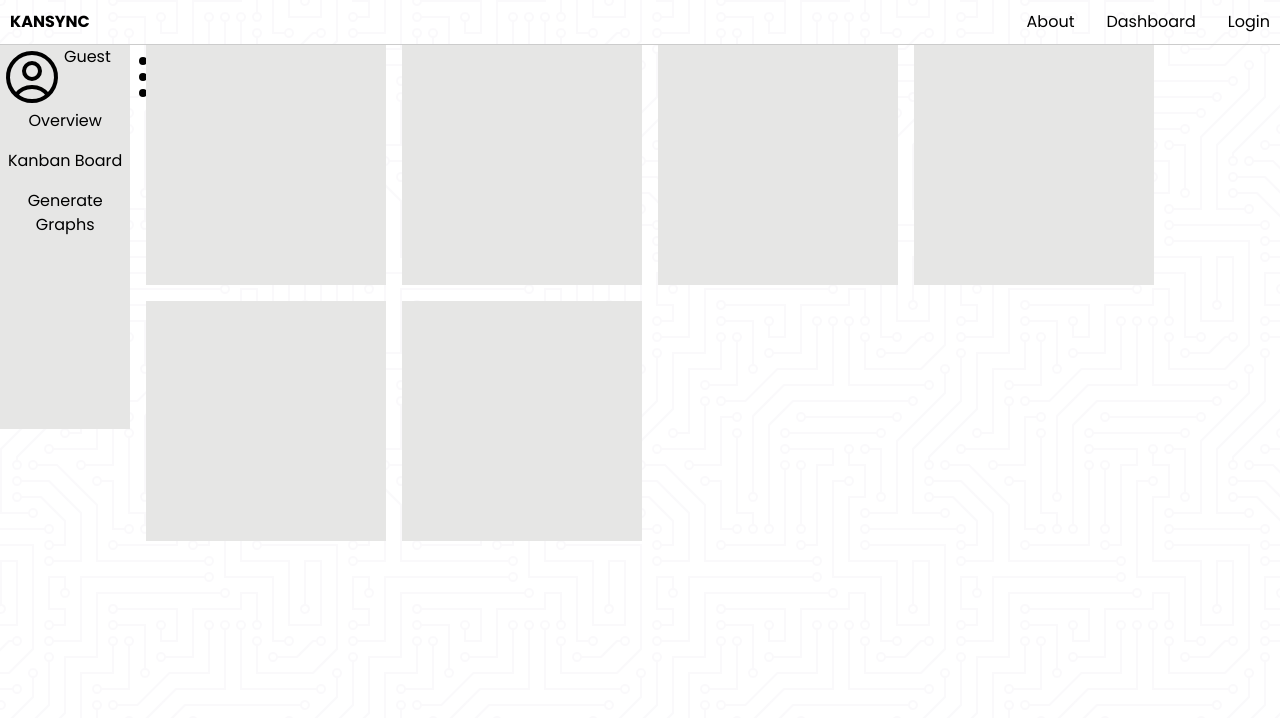
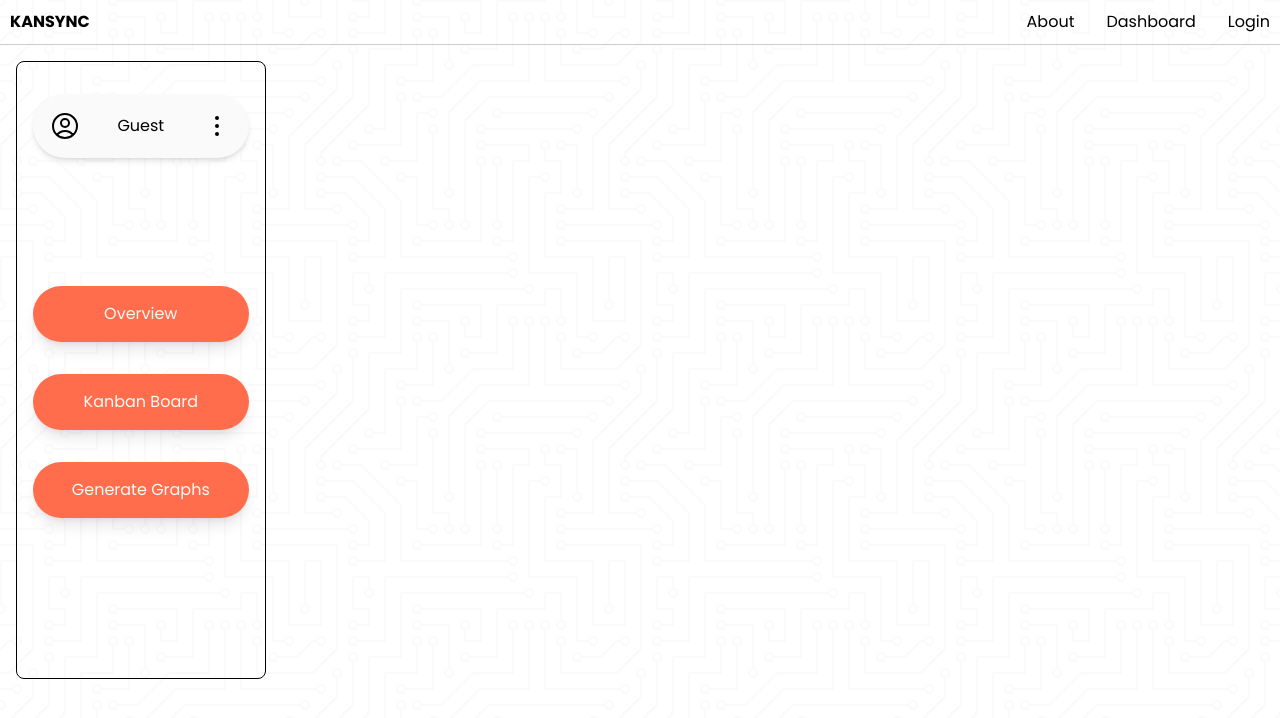
Before and after one commit to KanSync/kansync-portal, a React (Vite) app: page /kanban in a window 1280 px wide. Shown: the top 718 px of the page. Built offline with nearby package versions, Linux system fonts and the light colour scheme.

Commit message:
Sidebar design improved as well as some refactoring and fixed up the overview view.

```diff
--- /dev/null
+++ b/src/juicybutton.tsx
@@ -0,0 +1,18 @@
+const JuicyButton = ({
+  onClick,
+  children,
+}: {
+  onClick?: React.MouseEventHandler<HTMLButtonElement>;
+  children: React.ReactNode;
+}) => {
+  return (
+    <button
+      onClick={onClick}
+      className="bg-text text-background p-4 rounded-full hover:bg-text/80 shadow-lg transform hover:scale-110 transition duration-300 ease-in-out active:scale-75"
+    >
+      {children}
+    </button>
+  );
+};
+
+export default JuicyButton;
--- a/src/overview.tsx
+++ /dev/null
@@ -1,22 +0,0 @@
-const Box = () => {
-  return (
-    <>
-      <div className="bg-secondary w-60 h-60"></div>
-    </>
-  );
-};
-
-const Overview = () => {
-  return (
-    <div className="gap-4 flex flex-wrap">
-      <Box />
-      <Box />
-      <Box />
-      <Box />
-      <Box />
-      <Box />
-    </div>
-  );
-};
-
-export default Overview;
--- a/src/routes/about-page.tsx
+++ b/src/routes/about-page.tsx
@@ -45,14 +45,8 @@ const AboutPage = () => {
   return (
     <>
       <Header />
-      <div
-        style={{
-          display: "flex",
-          flexDirection: "column",
-          gap: "5em",
-          alignItems: "center",
-        }}
-      >
+      <div className="min-h-screen mx-32">
+        <div className="flex flex-col place-items-center">
           <div
             style={{
               fontSize: 48,
@@ -72,15 +66,15 @@ const AboutPage = () => {
             </span>
           </div>
         </div>
-      <div className="flex flex-col place-items-center pt-16 gap-10 mx-16">
+        <div className="flex flex-col place-items-center pt-16 gap-10">
           <b className="text-xl">Why KanSync?</b>
-        <div className="flex flex-row">
+          <div className="flex flex-row gap-8">
             <PositiveTextBoxes title="Saves time" />
             <PositiveTextBoxes title="It's Realistic" />
             <PositiveTextBoxes title="It's simple" />
           </div>
         </div>
-
+      </div>
       <Footer />
     </>
   );
--- /dev/null
+++ b/src/routes/board.tsx
@@ -0,0 +1,9 @@
+const Board = () => {
+  return (
+    <div>
+      <h1>Board</h1>
+    </div>
+  );
+};
+
+export default Board;
--- a/src/routes/dashboard.tsx
+++ b/src/routes/dashboard.tsx
@@ -3,9 +3,10 @@ import { Link } from "react-router-dom";
 import Header from "../header";
 import { useProject } from "../providers/ProjectProvider";
 
-import { useCallback, useState } from "react";
+import React, { useCallback, useState } from "react";
 import { DefaultInput } from "../DefaultInput";
 import PlusCircle from "../assets/plus-circle.svg";
+import JuicyButton from "../juicybutton";
 
 function classNames(...classes: string[]) {
   return classes.filter(Boolean).join(" ");
@@ -67,9 +68,22 @@ const BoardImporter = () => {
                         placeholder="Enter name of repository"
                         onChildValueChange={handleChildValueChange}
                       />
-                      <button className="hover:bg-accent" onClick={handleClick}>
-                        <img src={PlusCircle} className="w-16" alt="" />
-                      </button>
+                      <JuicyButton onClick={handleClick}>
+                        <svg
+                          xmlns="http://www.w3.org/2000/svg"
+                          fill="none"
+                          viewBox="0 0 24 24"
+                          stroke-width="1.5"
+                          stroke="currentColor"
+                          className="w-6 h-6"
+                        >
+                          <path
+                            stroke-linecap="round"
+                            stroke-linejoin="round"
+                            d="M12 4.5v15m7.5-7.5h-15"
+                          />
+                        </svg>
+                      </JuicyButton>
                     </div>
                   </li>
 
@@ -106,16 +120,14 @@ const Dashboard = () => {
     <>
       <Header />
       <div className="flex flex-col flex-1 gap-8 place-items-center py-16">
-        <BoardImporter />
         {(activeProjects.Github.length > 0 ||
           activeProjects.Jira.length > 0 ||
           activeProjects.Trello.length > 0) && (
-          <Link to="/kanban" className="flex place-content-center">
-            <button className="bg-text text-background px-16 py-4 rounded-md">
-              Continue with selected boards
-            </button>
+          <Link to="/kanban/overview" className="flex place-content-center">
+            <JuicyButton>Continue with selected boards</JuicyButton>
           </Link>
         )}
+        <BoardImporter />
       </div>
     </>
   );
--- /dev/null
+++ b/src/routes/graphs.tsx
@@ -0,0 +1,9 @@
+const Graphs = () => {
+  return (
+    <div>
+      <h1>Graphs</h1>
+    </div>
+  );
+};
+
+export default Graphs;
--- a/src/routes/kanban-page.tsx
+++ b/src/routes/kanban-page.tsx
@@ -1,22 +1,13 @@
+import { Link, Outlet } from "react-router-dom";
 import EllipsisVertical from "../assets/ellipsis-vertical.svg";
 import UserCircle from "../assets/user-circle.svg";
 import Header from "../header";
-import Overview from "../overview";
 
-const Sidebar = () => {
+const ShinyButton = ({ children }: { children: React.ReactNode }) => {
   return (
-    <div className="flex flex-col bg-secondary h-96">
-      <div className="flex">
-        <img src={UserCircle} className="w-16" alt="" />
-        Guest
-        <img src={EllipsisVertical} className="w-16" alt="" />
-      </div>
-      <div className="flex-1 flex flex-col gap-4">
-        <button>Overview</button>
-        <button>Kanban Board</button>
-        <button>Generate Graphs</button>
-      </div>
-    </div>
+    <button className="bg-primary hover:bg-primary/60bg-text text-background p-4 rounded-full hover:bg-text/80 shadow-lg transform hover:scale-110 transition duration-300 ease-in-out active:scale-75 w-full">
+      {children}
+    </button>
   );
 };
 
@@ -24,9 +15,26 @@ const KanbanPage = () => {
   return (
     <>
       <Header />
-      <div className="flex flex-row gap-4">
-        <Sidebar />
-        <Overview />
+      <div className="flex flex-row gap-4 p-4 ">
+        <div className="flex flex-col w-1/5 py-8 px-4 border rounded-lg">
+          <div className="flex w-full justify-between items-center bg-background shadow-md p-4 rounded-full">
+            <img src={UserCircle} className="w-8" alt="" />
+            Guest
+            <img src={EllipsisVertical} className="w-8" alt="" />
+          </div>
+          <div className="flex-1 flex flex-col gap-8 py-32">
+            <Link to="/kanban/overview">
+              <ShinyButton>Overview</ShinyButton>
+            </Link>
+            <Link to="/kanban/board">
+              <ShinyButton>Kanban Board</ShinyButton>
+            </Link>
+            <Link to="/kanban/graphs">
+              <ShinyButton>Generate Graphs</ShinyButton>
+            </Link>
+          </div>
+        </div>
+        <Outlet />
       </div>
     </>
   );
--- a/src/routes/landing-page.tsx
+++ b/src/routes/landing-page.tsx
@@ -59,14 +59,8 @@ const LandingPage = () => {
   return (
     <>
       <Header />
-      <div
-        style={{
-          display: "flex",
-          flexDirection: "column",
-          gap: "5em",
-          alignItems: "center",
-        }}
-      >
+      <div className="px-32 min-h-screen">
+        <div className="flex flex-col gap-8 place-items-center mt-32">
           <div
             style={{
               fontSize: 48,
@@ -86,19 +80,13 @@ const LandingPage = () => {
             </span>
           </div>
 
-        <button
-          style={{
-            background: "black",
-            color: "white",
-            width: 280,
-          }}
-        >
+          <button className="px-16 py-4 bg-text w-1/3 text-background rounded-lg">
             Import
           </button>
         </div>
         <div className="flex flex-col place-items-center pt-16 gap-10">
           <b className="text-xl">Why KanSync?</b>
-        <div className="flex flex-row">
+          <div className="flex flex-row gap-8">
             <PositiveTextBoxes title="Saves time" />
             <PositiveTextBoxes title="It's Realistic" />
             <PositiveTextBoxes title="It's simple" />
@@ -120,6 +108,7 @@ const LandingPage = () => {
             </div>
           </div>
         </div>
+      </div>
 
       <Footer />
     </>
--- /dev/null
+++ b/src/routes/overview.tsx
@@ -0,0 +1,28 @@
+const Box = ({ title }: { title: string }) => {
+  return (
+    <>
+      <div className="bg-secondary flex-1 flex place-content-center">
+        {title}
+      </div>
+    </>
+  );
+};
+
+const Overview = () => {
+  return (
+    <div className="gap-4 flex flex-col flex-1 justify-between">
+      <div className="flex flex-row gap-4 flex-1">
+        <Box title="Average Difficulty" />
+        <Box title="Average completion time" />
+        <Box title="Number of issues by project" />
+      </div>
+      <div className="flex flex-row gap-4 flex-1">
+        <Box title="Recently open issues" />
+        <Box title="Recently closed issues" />
+        <Box title="Issues close to due date" />
+      </div>
+    </div>
+  );
+};
+
+export default Overview;
```
Also changed, not shown: src/index.css (+4 -0 lines), src/main.tsx (+17 -0 lines). Lines whose indentation alone changed are shown as unchanged.
